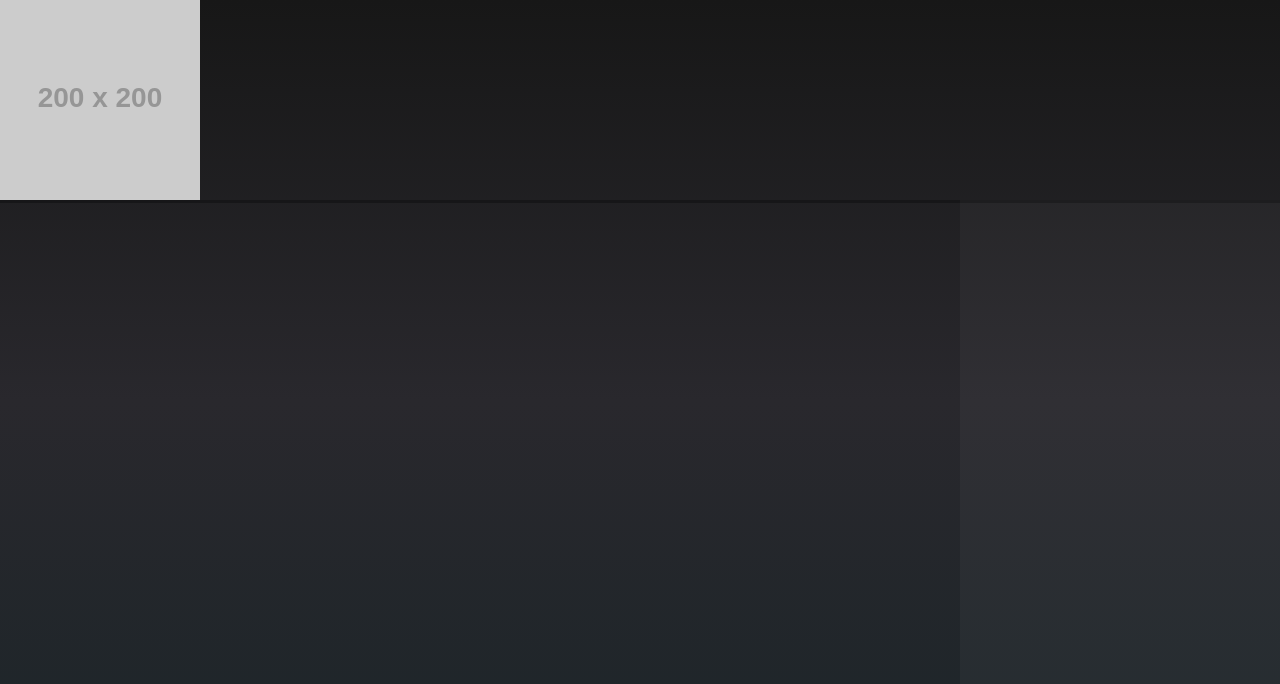
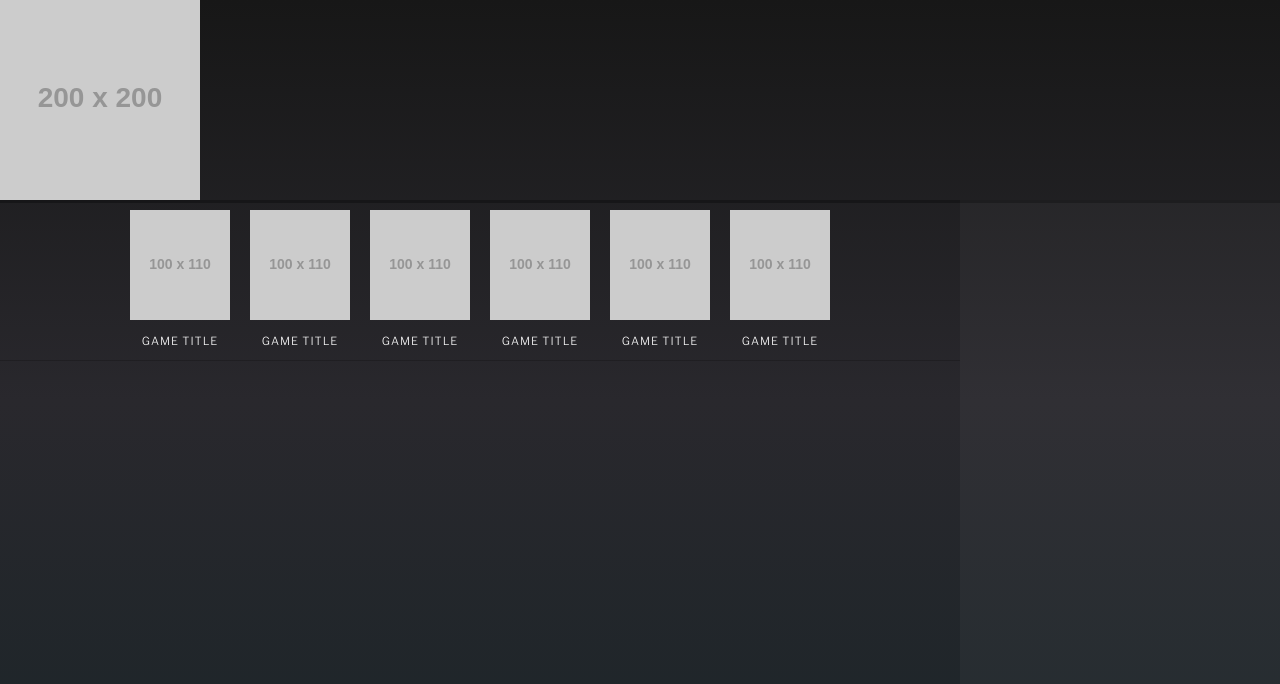
Before and after one commit to k8xian/Project3, a Next.js app: page /profile in a window 1280 px wide. Shown: the top 684 px of the page. Built offline with nearby package versions, Linux system fonts and the light colour scheme.

Commit message:
adding additional elements with props

```diff
--- a/components/Profile/Detail.js
+++ /dev/null
@@ -1,14 +0,0 @@
-import React from "react";
-import styled from 'styled-components';
-
-const DetailWrapper = styled.div`
-height: calc(100vh - 200px);
-width: 75%;
-float: left;
-`
-
-const Detail = props =>(
-    <DetailWrapper/>
-);
-
-export default Detail;
--- /dev/null
+++ b/components/Profile/Game.js
@@ -0,0 +1,31 @@
+import React from "react";
+import styled from 'styled-components';
+
+const GameBlock = styled.div`
+height: 150px;
+width: 100px;
+float: left;
+display: block;
+margin: 10px;
+cursor: pointer;
+`
+const GameTitle = styled.h3`
+text-align: center;
+font-size: .7rem;
+line-height: 12px;
+font-weight: 500;
+text-transform: uppercase;
+letter-spacing: 1px;
+`
+
+const Game = props =>(
+
+    //something about adding a new prop
+    //something about adding a new
+    <GameBlock>
+        <img src={props.image || "https://via.placeholder.com/100x110.png"}/>
+        <GameTitle>{props.title || "Game Title"}</GameTitle>
+    </GameBlock>
+);
+
+export default Game;
--- a/components/Profile/Games.js
+++ /dev/null
@@ -1,15 +0,0 @@
-import React from "react";
-import styled from 'styled-components';
-
-const GamesWrapper = styled.div`
-height: 150px;
-width: 100%;
-float: left;
-background-color: limegreen;
-`
-
-const Games = props =>(
-    <GamesWrapper/>
-);
-
-export default Games;
--- a/pages/profile.js
+++ b/pages/profile.js
@@ -4,10 +4,9 @@ import { createGlobalStyle } from 'styled-components'
 import Link from 'next/link'
 import Photo from '../components/Profile/Photo'
 import Info from '../components/Profile/Info'
-import Detail from '../components/Profile/Detail'
 import Links from '../components/Profile/Links'
 import Embed from '../components/Profile/Embed'
-import Games from '../components/Profile/Games'
+import Game from '../components/Profile/Game'
 
 
 const GlobalStyle = createGlobalStyle`
@@ -45,6 +44,26 @@ height: calc(100vh - 200px);
 background-color: limegreen;
 `
 
+const Detail = styled.div`
+height: calc(100vh - 200px);
+width: 75%;
+float: left;
+display: block;
+`
+
+const GamesWrapper = styled.div`
+height: 160px;
+width: 100%;
+float: left;
+display: block;
+border-bottom: 1px solid rgba(0,0,0,.2);
+display: flex;
+justify-content: center;
+flex-flow: row no-wrap;
+overflow-x: scroll;
+overflow-y: hidden;
+`
+
 const Profile = () => (
   <div>
     <GlobalStyle />
@@ -55,7 +74,14 @@ const Profile = () => (
     </StyledHeader>
     <MainBody>
       <Detail>
-        <Games/>
+        <GamesWrapper>
+          <Game/>
+          <Game/>
+          <Game/>
+          <Game/>
+          <Game/>
+          <Game/>
+        </GamesWrapper>
       </Detail>
       <Embed/>
     </MainBody>
```
